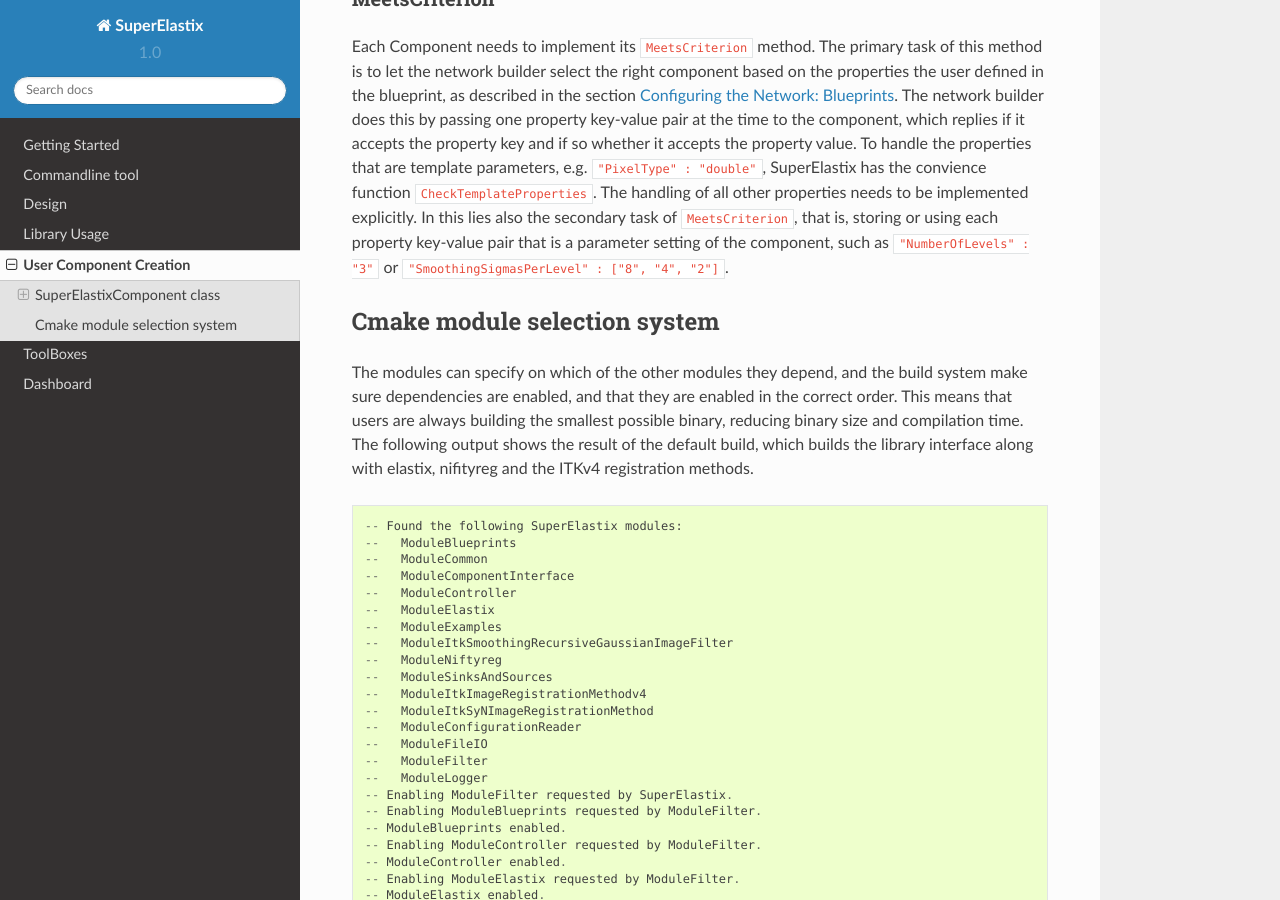
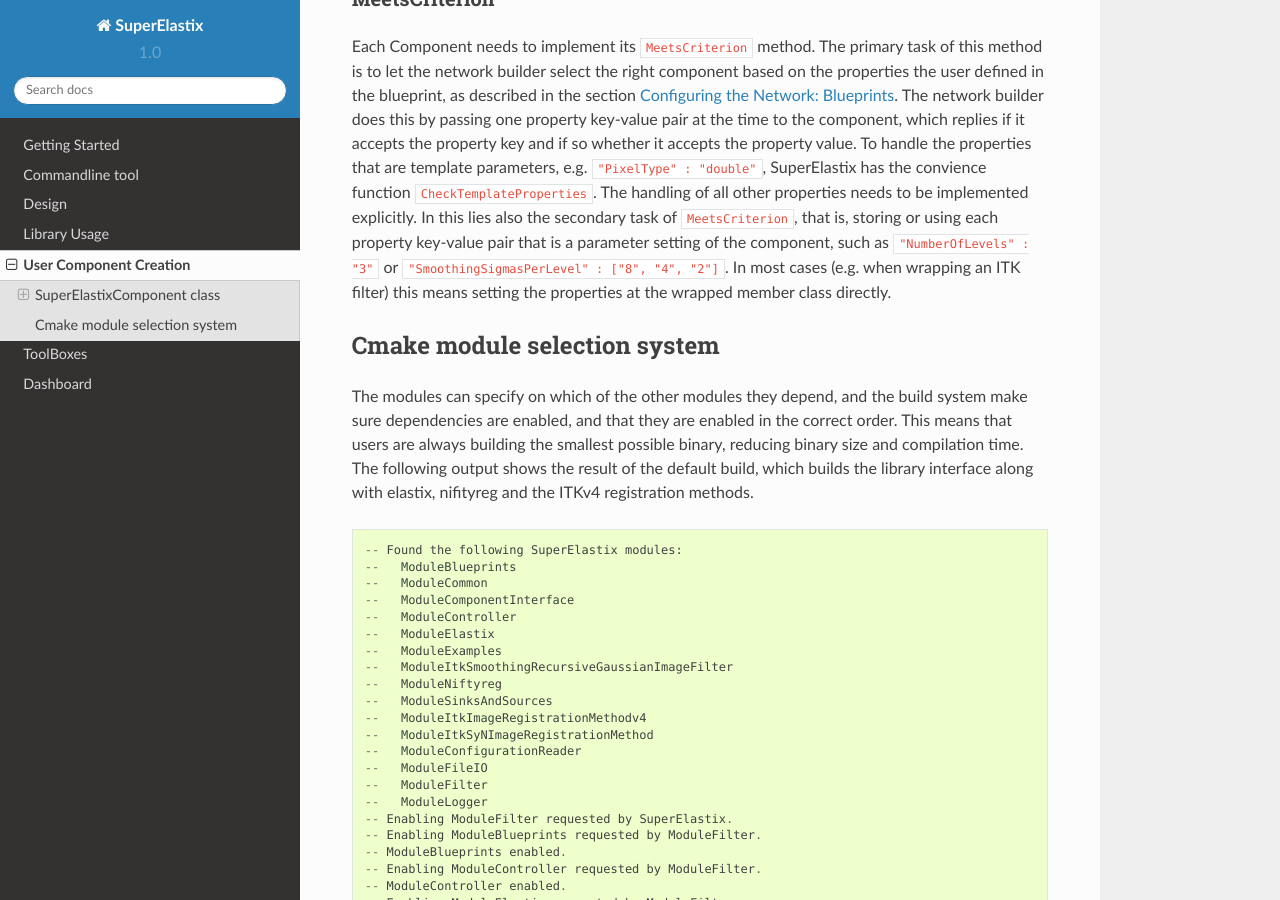
Before and after one commit to SuperElastix/SuperElastix-Documentation, a Sphinx documentation site: the page built from source/UserComponentCreation.rst, in a window 1280 px wide and 900 px high, scrolled down 4205 px. Built offline with Sphinx 7.4.7 and the Read the Docs theme 2.0.0, drawn with Linux system fonts in a browser that asks for light colours.

Commit message:
Added a line at MeetsCriterion

```diff
--- a/source/UserComponentCreation.rst
+++ b/source/UserComponentCreation.rst
@@ -250,7 +250,7 @@
 MeetsCriterion
 ~~~~~~~~~~~~~~
 
-Each Component needs to implement its ``MeetsCriterion`` method. The primary task of this method is to let the network builder select the right component based on the properties the user defined in the blueprint, as described in the section :ref:`design_configuring`. The network builder does this by passing one property key-value pair at the time to the component, which replies if it accepts the property key and if so whether it accepts the property value. To handle the properties that are template parameters, e.g. ``"PixelType" : "double"``, SuperElastix has the convience function ``CheckTemplateProperties``. The handling of all other properties needs to be implemented explicitly. In this lies also the secondary task of ``MeetsCriterion``, that is, storing or using each property key-value pair that is a parameter setting of the component, such as ``"NumberOfLevels" : "3"`` or ``"SmoothingSigmasPerLevel" : ["8", "4", "2"]``.
+Each Component needs to implement its ``MeetsCriterion`` method. The primary task of this method is to let the network builder select the right component based on the properties the user defined in the blueprint, as described in the section :ref:`design_configuring`. The network builder does this by passing one property key-value pair at the time to the component, which replies if it accepts the property key and if so whether it accepts the property value. To handle the properties that are template parameters, e.g. ``"PixelType" : "double"``, SuperElastix has the convience function ``CheckTemplateProperties``. The handling of all other properties needs to be implemented explicitly. In this lies also the secondary task of ``MeetsCriterion``, that is, storing or using each property key-value pair that is a parameter setting of the component, such as ``"NumberOfLevels" : "3"`` or ``"SmoothingSigmasPerLevel" : ["8", "4", "2"]``. In most cases (e.g. when wrapping an ITK filter) this means setting the properties at the wrapped member class directly.
 
 
 .. _ModuleSelectionSystem:
```
